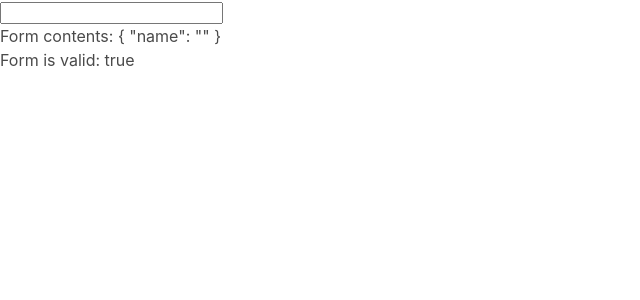
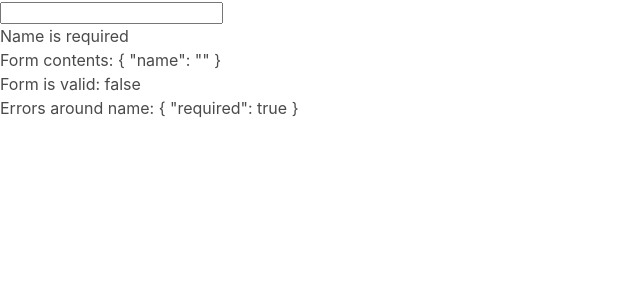
Before and after one commit to TomaszPietrzykowski/ng-ccard, an Angular app: page / in a window 1280 px wide. Shown: the top 300 px of the page, without its empty margins (0-640 px from the left). Built offline with nearby package versions, Linux system fonts and the light colour scheme.

Commit message:
validation added

```diff
--- a/src/app/card-form/card-form.component.html
+++ b/src/app/card-form/card-form.component.html
@@ -1,8 +1,15 @@
 <form [formGroup]="cardForm">
     <input formControlName="name">
+    <ng-container *ngIf="cardForm.controls.name.errors">
+        <div *ngIf="cardForm.controls.name.errors['required']">Name is required</div>
+        <div *ngIf="cardForm.controls.name.errors['minlength']">Name must be at least
+            {{ cardForm.controls.name.errors['minlength'].requiredLength }} char long and is currently
+            {{ cardForm.controls.name.errors['minlength'].actualLength }} char long</div>
+    </ng-container>
 </form>
 
 
 <!-- Debugging tool: -->
 <div>Form contents: {{ cardForm.value | json }}</div>
 <div>Form is valid: {{ cardForm.valid }}</div>
+<div>Errors around name: {{ cardForm.controls.name.errors | json }}</div>
--- a/src/app/card-form/card-form.component.ts
+++ b/src/app/card-form/card-form.component.ts
@@ -1,5 +1,5 @@
 import { Component } from '@angular/core';
-import { FormGroup, FormControl } from '@angular/forms';
+import { FormGroup, FormControl, Validators } from '@angular/forms';
 
 @Component({
   selector: 'app-card-form',
@@ -8,6 +8,6 @@ import { FormGroup, FormControl } from '@angular/forms';
 })
 export class CardFormComponent {
   cardForm = new FormGroup({
-    name: new FormControl(''),
+    name: new FormControl('', [Validators.required, Validators.minLength(3)]),
   });
 }
```
